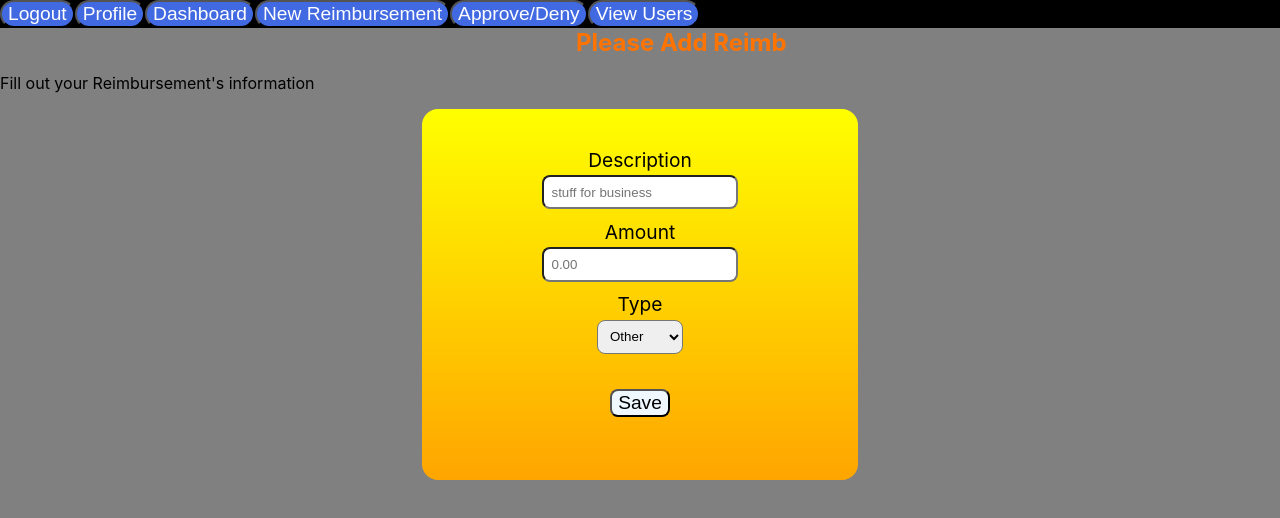
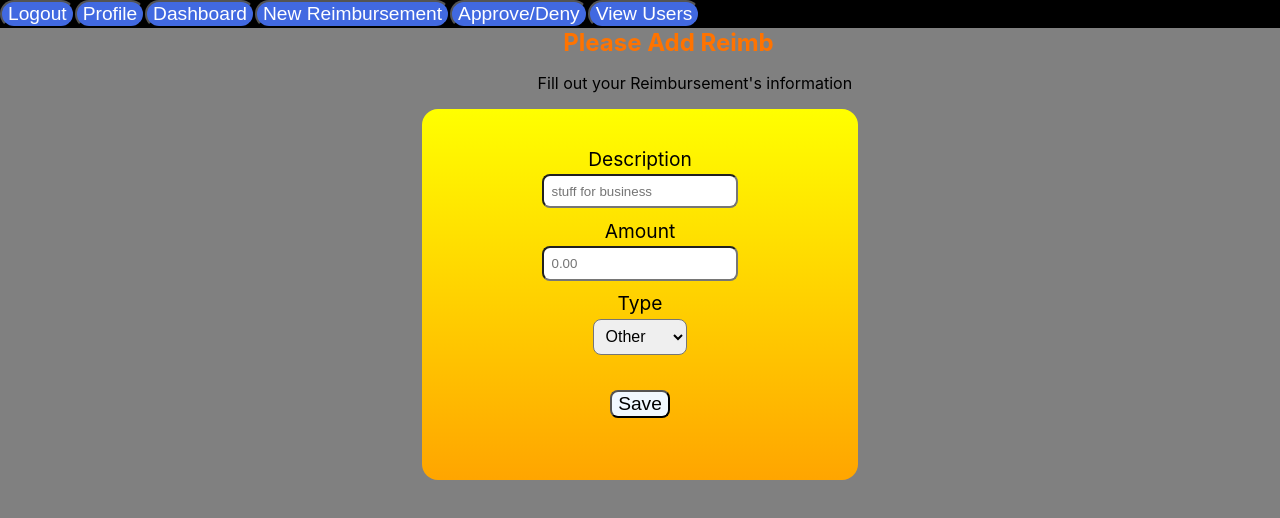
Before and after one commit to Michael-Kochis/Revature-ERS-REACT-2021, a React (Create React App) app: page /addreimb in a window 1280 px wide. Shown: the top 518 px of the page. Built offline with nearby package versions, Linux system fonts and the light colour scheme.

Commit message:
After presentation, includes corrections.

```diff
--- a/src/App.js
+++ b/src/App.js
@@ -26,7 +26,7 @@ function App() {
              <Dashboard trigger={trigger} setTrigger={setTrigger} />
           </PrivateRoute>
           <PrivateRoute path='/addreimb'>
-            <AddReimbForm />
+            <AddReimbForm trigger={trigger} setTrigger={setTrigger} />
           </PrivateRoute>
             <Route path="/login">
               <LoginForm />
--- a/src/components/AddReimbForm.js
+++ b/src/components/AddReimbForm.js
@@ -16,7 +16,7 @@ const AddReimbForm = (props) => {
 
     const submitHandler = (e) => {
         e.preventDefault();
-        newReimb.REIMB_AUTHOR = localStorage.getItem('user').USER_ID;
+        newReimb.REIMB_AUTHOR = localStorage.getItem('userID');
         newReimb.REIMB_SUBMITTED = Date.now();
         newReimb.REIMB_STATUS_ID = 0;
 
@@ -29,6 +29,7 @@ const AddReimbForm = (props) => {
                 console.log('err: ', err.response)
             })
 
+            setTrigger(!trigger);
             history.push('./dashboard')
     }
 
@@ -40,8 +41,8 @@ const AddReimbForm = (props) => {
         <div className='container'>
             <NavBar />
             <div className='list_div'>
-                <h2>Please Add Reimb</h2>
-                <p>Fill out your Reimbursement's information</p>
+                <h2 className="h-42">Please Add Reimb</h2>
+                <p className="p-40">Fill out your Reimbursement's information</p>
                 <form className='form' onSubmit={submitHandler}>
                     <label htmlFor="description" />Description
                     <input
--- a/src/components/Dashboard.js
+++ b/src/components/Dashboard.js
@@ -31,7 +31,6 @@ function Dashboard(props) {
         <NavBar />
             <h2>My Reimbursements</h2>
         <div className="tablecontainer">
-        {console.log(reimb)}
         <table>
             <tr>
                 <th>Reimb ID</th>
--- a/src/components/PendingReimbs.js
+++ b/src/components/PendingReimbs.js
@@ -44,7 +44,6 @@ function PendingReimbs(props) {
                 <option value='2'>Denied</option>
         </select>
         <div className="tablecontainer">
-        {console.log(reimb)}
         <table>
             <tr>
                 <th>Reimb ID</th>
--- a/src/components/ProfileEdit.js
+++ b/src/components/ProfileEdit.js
@@ -27,7 +27,7 @@ function ProfileEdit(props) {
         const token = localStorage.getItem('token');
 
         if (userID == null)
-            userID = localStorage.get('userID');
+            userID = localStorage.getItem('userID');
 
         var neoUser = {
             ERS_USER_ID: userID,
@@ -45,8 +45,7 @@ function ProfileEdit(props) {
                 'authorization': JSON.parse(token)
             }
         }).then((res) => {
-            console.log(res.data);
-            history.push('/login');
+            history.push('/dashboard');
           })
           .catch((err) => {
             console.log({err});
--- a/src/components/ViewAllUsers.js
+++ b/src/components/ViewAllUsers.js
@@ -27,10 +27,9 @@ function ViewAllUsers(props) {
     return(
     <div>
         <NavBar />
-        <h2>All Users</h2>
+        <h2 className="h-42" >All Users</h2>
 
         <div className="tablecontainer">
-        {console.log(users)}
         <table>
             <tr>
                 <th class="th-long">User ID</th>
--- a/src/components/register.js
+++ b/src/components/register.js
@@ -28,7 +28,6 @@ function RegisterForm(props) {
         axios
           .post('https://revature-ers-api-2021.herokuapp.com/api/auth/register', neoUser)
           .then((res) => {
-            console.log(res.data);
             history.push('/login');
           })
           .catch((err) => {
--- a/src/styles/login.css
+++ b/src/styles/login.css
@@ -11,11 +11,15 @@ h2 {
     justify-self: center;
     color: rgb(255, 115, 0);
     margin: 0 auto;
-    margin-left: 45%;
+    margin-left: 40%;
 }
 
 select {
+    align-self: center;
+    justify-self: center;
     margin: 0 auto;
+    margin-left:45%;
+    font-size: 1rem;
 }
 
 .btn {
@@ -41,6 +45,14 @@ select {
     max-width: 30%;
     border-radius: 1rem;
     background-image: linear-gradient(to bottom, yellow, orange);
+}
+
+.h-42 {
+    margin-left: 44%;
+}
+
+.p-40 {
+    margin-left: 42%;
 }
 
 table {
```
